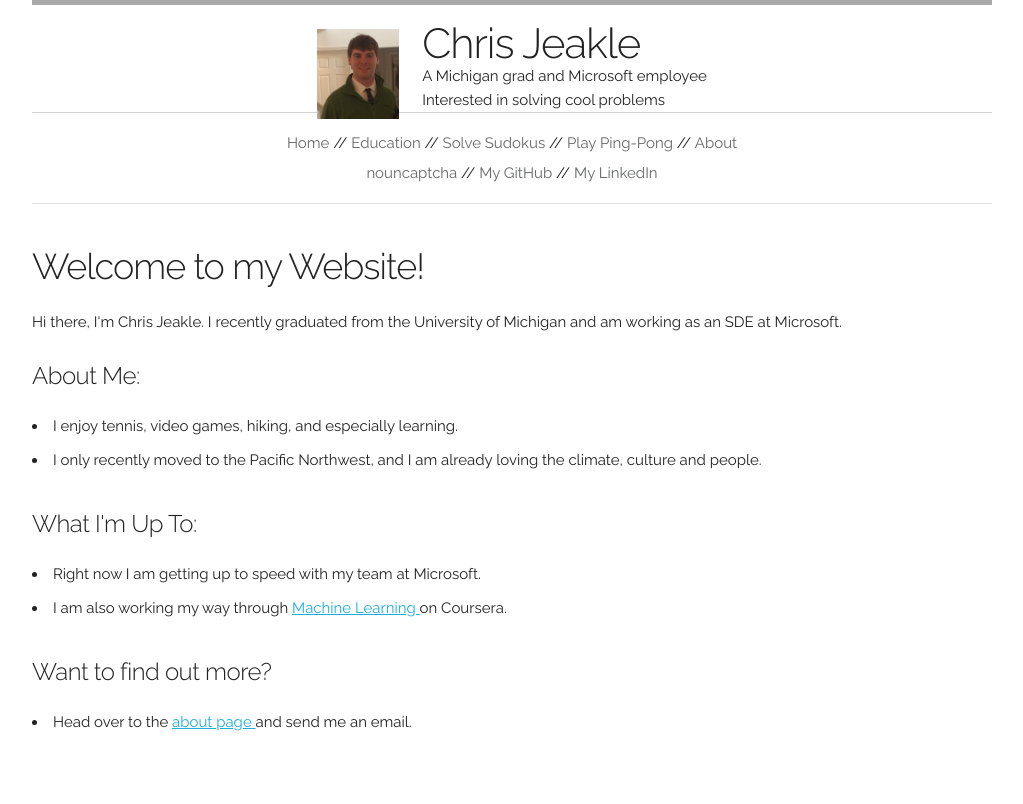
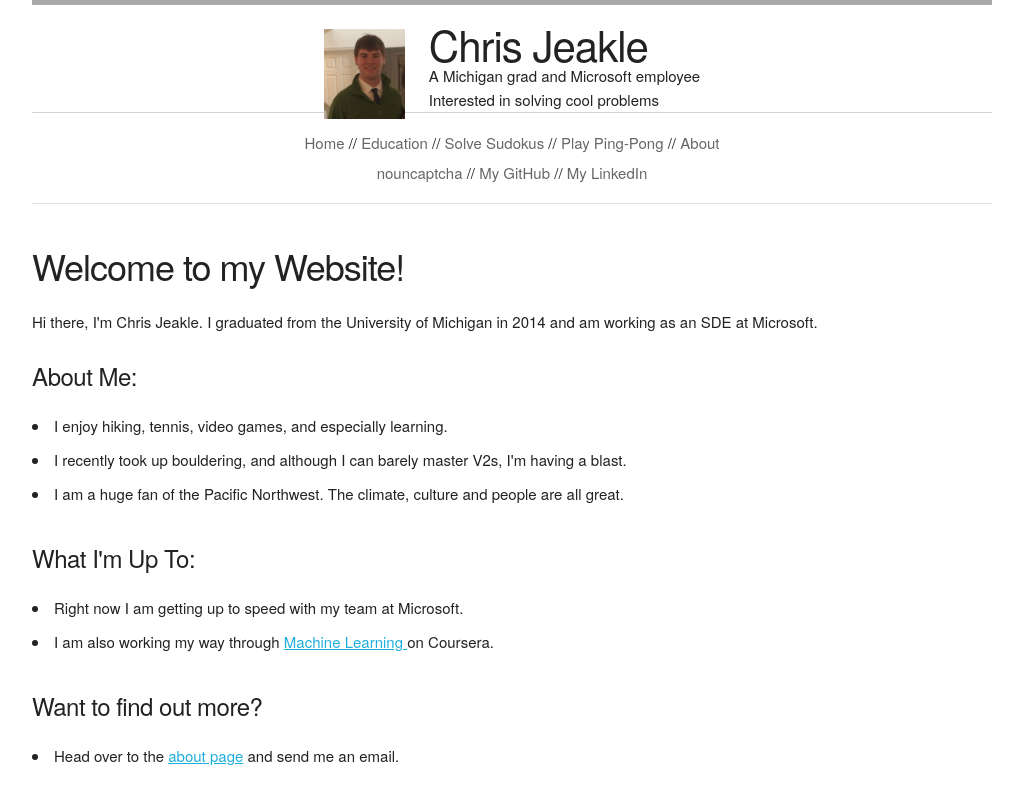
Before and after one commit to cjjeakle/cjjeakle.github.io, a Jekyll site: the page built from index.html, in a window 1280 px wide. Shown: the top 804 px of the page, without its empty margins (128-1151 px from the left). Built offline with Jekyll 4.4.1, drawn with Linux system fonts in a browser that asks for light colours.

Commit message:
Changed site font to a stronger option, as Raleway was not very easy to read on Chrome for PC (it did look good on iPhone). Also updated the site's info to reflect my current interests.

```diff
--- a/_includes/head.html
+++ b/_includes/head.html
@@ -8,12 +8,9 @@
   <link rel="canonical" href="{{ page.url | replace:'index.html','' | prepend: site.baseurl | prepend: site.url }}">
 
   <!-- css-->
-  <link href="{{ '/static/css/main.css' | prepend: site.baseurl }}" rel="stylesheet" type="text/css"/>
   <link href="{{ '/static/css/normalize.css' | prepend: site.baseurl }}" rel="stylesheet" type="text/css"/>
   <link href="{{ '/static/css/skeleton.css' | prepend: site.baseurl }}" rel="stylesheet" type="text/css"/>
+  <link href="{{ '/static/css/main.css' | prepend: site.baseurl }}" rel="stylesheet" type="text/css"/>
   <!-- js-->
   <script type="text/javascript" src="{{ '/static/js/main.js' | prepend: site.baseurl }}"> </script>
-
-  <!-- font -->
-  <link href="//fonts.googleapis.com/css?family=Raleway:400,300,600" rel="stylesheet" type="text/css">
 </head>
--- a/education/index.html
+++ b/education/index.html
@@ -7,7 +7,7 @@ layout: default
   <h3>Education</h3>
   <h5>Undergrad</h5>
   <ul>
-    <li>B.S. With Distinction, High Honors in Computer Science</li>
+    <li>B.S. with Distinction, High Honors in Computer Science</li>
     <li>University of Michigan - Ann Arbor</li>
     <li>Relevant Classes:
       <ul>
--- a/index.html
+++ b/index.html
@@ -5,13 +5,14 @@ layout: default
 
 <div>
   <h3>Welcome to my Website!</h3>
-  Hi there, I'm Chris Jeakle. I recently graduated from the University of Michigan and am working as an SDE at Microsoft.<br/>
+  Hi there, I'm Chris Jeakle. I graduated from the University of Michigan in 2014 and am working as an SDE at Microsoft.<br/>
 
   <br/>
 
   <h5>About Me:</h5>
-  <li>I enjoy tennis, video games, hiking, and especially learning.</li>
-  <li>I only recently moved to the Pacific Northwest, and I am already loving the climate, culture and people.</li>
+  <li>I enjoy hiking, tennis, video games, and especially learning.</li>
+  <li>I recently took up bouldering, and although I can barely master V2s, I'm having a blast.</li>
+  <li>I am a huge fan of the Pacific Northwest. The climate, culture and people are all great.</li>
 
   <br/>
 
@@ -22,5 +23,5 @@ layout: default
   <br/>
 
   <h5>Want to find out more?</h5>
-  <Li>Head over to the <a href="/about">about page </a>and send me an email.</Li>
+  <Li>Head over to the <a href="/about">about page</a> and send me an email.</Li>
 </div>
--- a/pingpong/index.html
+++ b/pingpong/index.html
@@ -27,9 +27,10 @@ layout: default
   </div>
 </div>
 <br/>
+<br/>
+<a href="{{ '/static/js/pingPong.js' | prepend: site.baseurl }}" target="_blank">Click here or view source to check out the implementation.</a>
 <script>
   // Create the ping pong table after all required DOM nodes are loaded.
   createPingPong();
   setPingPongDifficulty('medium');
 </script>
-<a href="{{ '/static/js/pingPong.js' | prepend: site.baseurl }}" target="_blank">Click here or view source to check out the implementation.</a>
--- a/static/css/main.css
+++ b/static/css/main.css
@@ -1,6 +1,10 @@
 /**
  * Overrides
  */
+body {
+    font-family: "HelveticaNeue", "Helvetica Neue", Helvetica, Arial, sans-serif;
+}
+
 br {
     line-height: 75%;
 }
```
